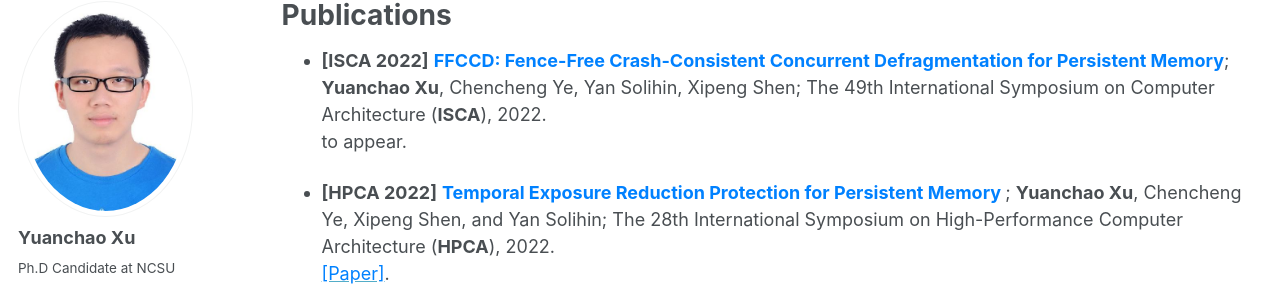
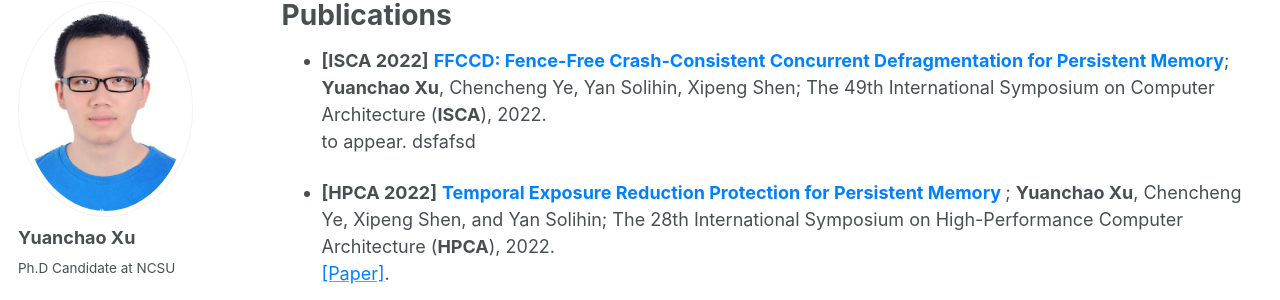
Before and after one commit to yuanchaoxu6/yuanchaoxu6.github.io, a Jekyll site: the page built from _pages/publications.md, in a window 1280 px wide and 900 px high. Shown: the part 117-417 px from the top of the window. Built offline with Jekyll 4.4.1, drawn with Linux system fonts in a browser that asks for light colours.

Commit message:
Update publications.md

```diff
--- a/_pages/publications.md
+++ b/_pages/publications.md
@@ -4,7 +4,7 @@ title: "Publications"
 permalink: /publications/
 author_profile: true
 ---
-* **\[ISCA 2022\]** **<font color="#0081ff"> FFCCD: Fence-Free Crash-Consistent Concurrent Defragmentation for Persistent Memory</font>**;  **Yuanchao Xu**, Chencheng Ye, Yan Solihin, Xipeng Shen;  The 49th International Symposium on Computer Architecture (**ISCA**), 2022. <br> to appear.
+* **\[ISCA 2022\]** **<font color="#0081ff"> FFCCD: Fence-Free Crash-Consistent Concurrent Defragmentation for Persistent Memory</font>**;  **Yuanchao Xu**, Chencheng Ye, Yan Solihin, Xipeng Shen;  The 49th International Symposium on Computer Architecture (**ISCA**), 2022. <br> to appear. dsfafsd
 
 * **\[HPCA 2022\]** **<font color="#0081ff"> Temporal Exposure Reduction Protection for Persistent Memory </font>**;
 **Yuanchao Xu**, Chencheng Ye, Xipeng Shen, and Yan Solihin;
```
